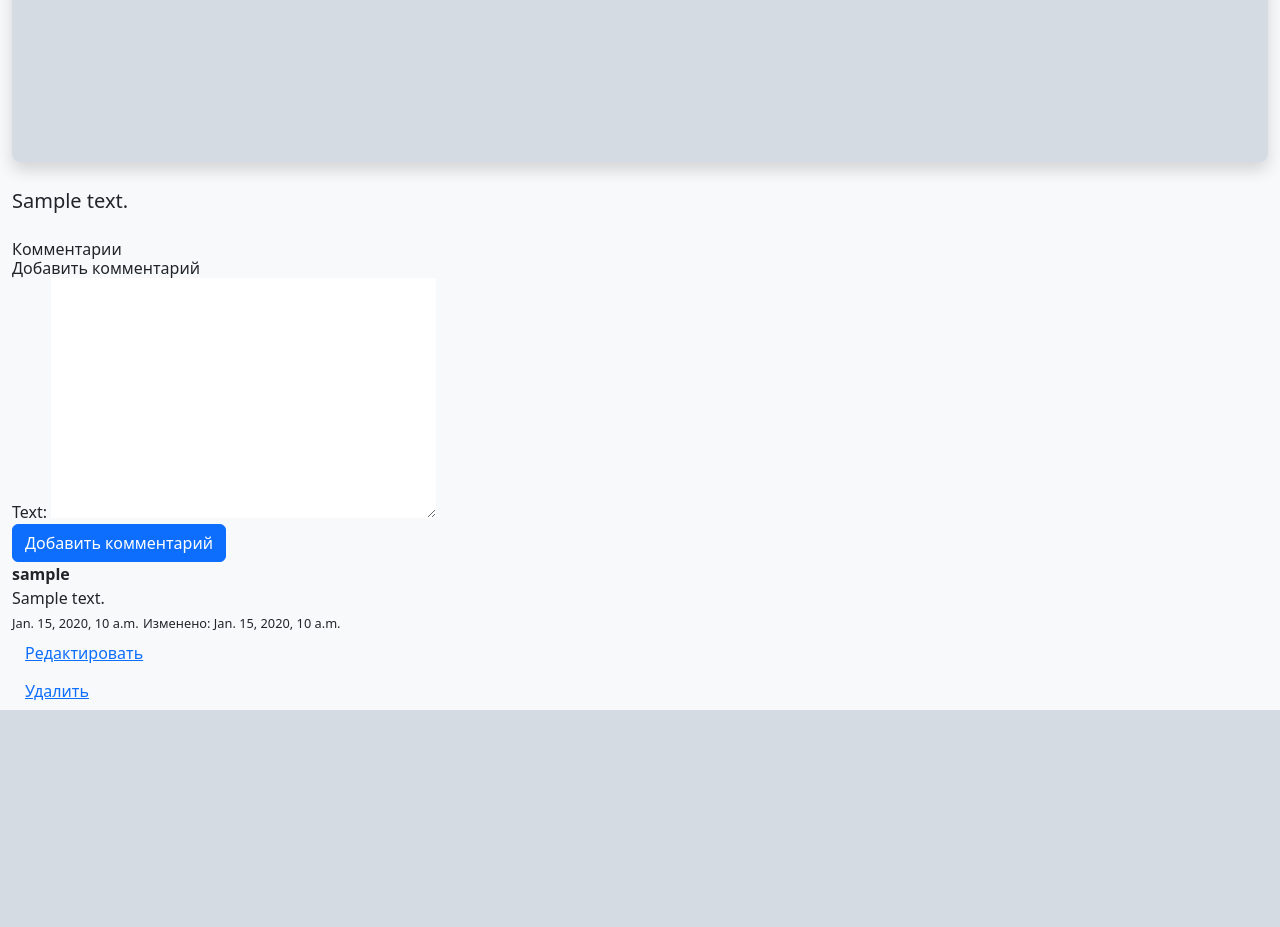
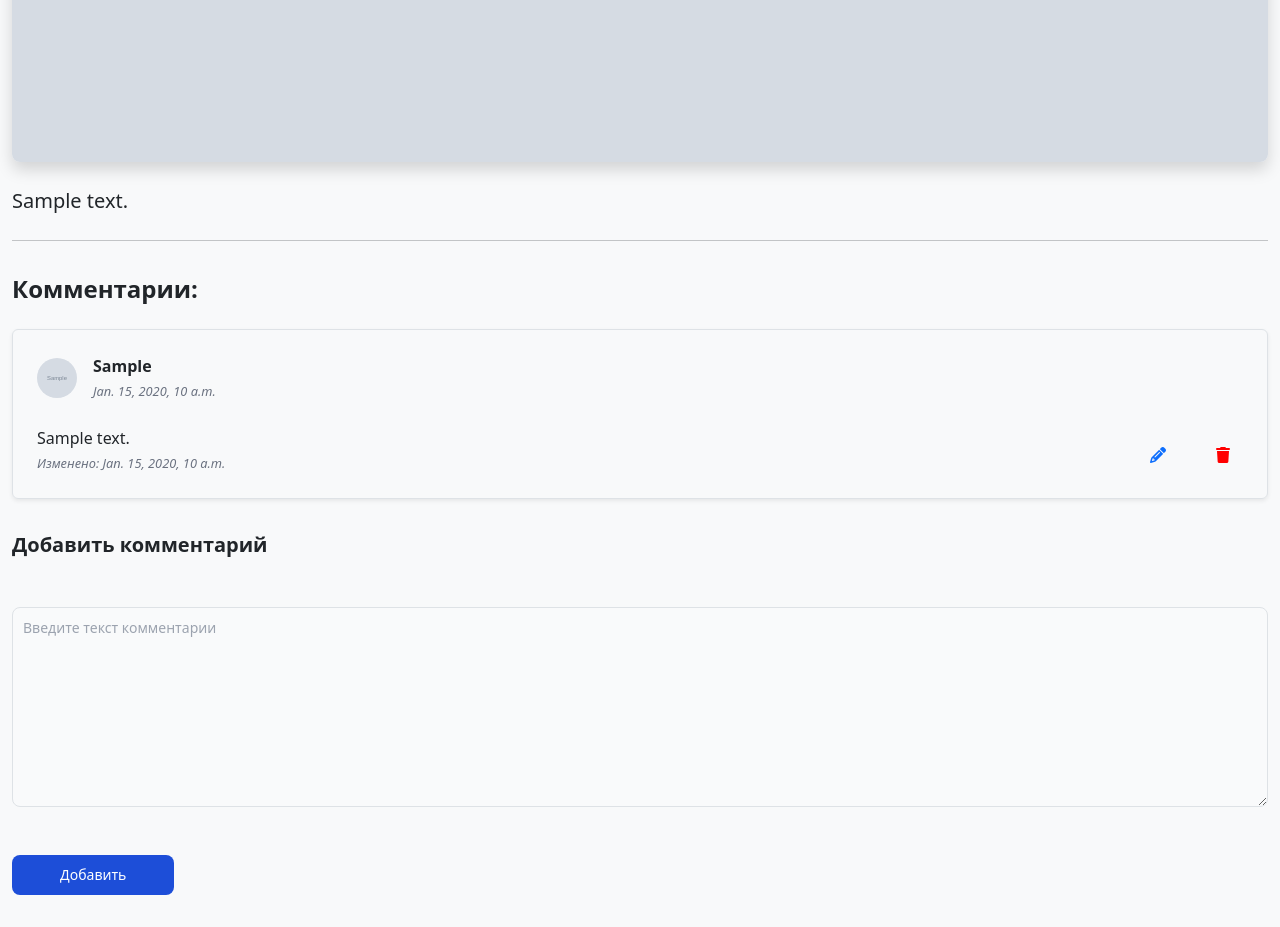
Before and after one commit to aliquis22/pythonPlatform, a Django app: a page that uses articles/templates/articles/article_detail.html in a window 1280 px wide. Shown: the part 1042-1969 px from the top of the page. Before the commit the page ends 1752 px from the top, so only its background shows below. Run offline with Django 3.2, Linux system fonts and the light colour scheme; a user stored in the database is signed in; tables that the repository leaves empty hold one stand-in row (values such as "Sample post"); grey boxes marked "Sample" are stand-in pictures; some libraries are stand-ins or nearby versions.

Commit message:
Styled comments section in articels detail page

```diff
--- a/articles/forms.py
+++ b/articles/forms.py
@@ -1,5 +1,6 @@
 from .models import Article
 from django.forms import ModelForm, Textarea, TextInput, FileInput
+
 
 class ArticleForm(ModelForm):
     class Meta:
--- a/articles/templates/articles/article_detail.html
+++ b/articles/templates/articles/article_detail.html
@@ -24,44 +24,70 @@
           <p class="lead">{{ article.text }}</p>
       </article>
 </div>
-<div>
-    <h2>Комментарии</h2>
-    {% if user.is_authenticated %}
-    <h1>Добавить комментарий</h1>
-    <form method="post">
-        {% csrf_token %}
-        {{ form.as_p }}
-        <button type="submit" class="btn btn-primary">Добавить комментарий</button>
-    </form>
-    {% else %}
-        <p>Пожалуйста, <a href="{% url 'login' %}">войдите в систему</a>, чтобы добавить комментарий.</p>
-    {% endif %}
+<hr>
+<div class="my-8">
+    <h2 class="text-2xl font-bold">Комментарии:</h2>
      <div>
         {% for comment in comments %}
+            <div class="border p-4 my-4 rounded shadow-sm">
                 <div>
-                <strong>{{ comment.author.username }}</strong>
+                    <div class="mb-4 flex items-center">
+                        <img class="w-10 h-10 rounded-full mr-4" src="{{ comment.author.userprofile.photo.url }}" alt="Avatar of Jonathan Reinink">
+                        <div>
+                            <p class="font-bold">{{ comment.author.username|title }}</p>
+                            <small class="text-gray-500 italic">{{ comment.created_date }}</small>
+                        </div>
+                    </div>
+                    <div class="flex justify-between items-end">
+                        <div>
                             <p>{{ comment.text }}</p>
-                <small>{{ comment.created_date }}</small>
+
                             {% if comment.updated_date %}
-                    <small>Изменено: {{ comment.updated_date }}</small>
+                                <small class="text-gray-500 italic">Изменено: {{ comment.updated_date }}</small>
                             {% endif %}
+                        </div>
+                        <div class="flex gap-4">
                             {% if comment.author == user %}
                                 <form method="post" action="{% url 'articles:edit_comment' comment.id %}">
                                     {% csrf_token %}
                                     <input type="hidden" name="comment_id" value="{{ comment.id }}">
-                        <button type="submit" class="btn btn-link">Редактировать</button>
+                                    <button type="submit" class="btn btn-link"><i class="fa fa-pencil" aria-hidden="true"></i></button>
                                 </form>
                                 <form method="post" action="{% url 'articles:delete_comment' comment.id %}">
                                     {% csrf_token %}
                                     <input type="hidden" name="comment_id" value="{{ comment.id }}">
-                        <button type="submit" class="btn btn-link">Удалить</button>
+                                    <button type="submit" class="btn btn-link"><i class="fa fa-trash" style="color: red;" aria-hidden="true"></i></button>
                                 </form>
                             {% endif %}
+                        </div>
+                    </div>
+                </div>
             </div>
         {% empty %}
             <p>Нет комментариев</p>
         {% endfor %}
     </div>
+
+    <div class="mt-8">
+        {% if user.is_authenticated %}
+            <h3 class="text-xl font-bold">Добавить комментарий</h3>
+            <form method="post">
+                {% csrf_token %}
+                <div class="my-5">
+                    {{ form.text }}
+                </div>
+                <button type="submit"
+                    class="text-white bg-blue-700 hover:bg-blue-800 focus:ring-4 focus:outline-none focus:ring-blue-300 font-medium rounded-lg text-sm w-full sm:w-auto px-5 py-2.5 text-center dark:bg-blue-600 dark:hover:bg-blue-700 dark:focus:ring-blue-800">
+                    Добавить
+                </button>
+            </form>
+        {% else %}
+            <div class="bg-blue-100 border-t border-b border-blue-500 text-blue-700 px-4 py-3" role="alert">
+              <p class="font-bold">Информационное сообщение</p>
+              <p class="text-sm">Пожалуйста, <a href="{% url 'login' %}" class="font-bold underline">войдите в систему</a>, чтобы добавить комментарий.</p>
+            </div>
+        {% endif %}
+    </div>
 </div>
 
 {% endblock %}
--- a/articles/views.py
+++ b/articles/views.py
@@ -8,12 +8,13 @@ from django.utils import timezone
 from datetime import datetime, timedelta
 from django.db.models import Count
 
+
 # Create your views here.
 def index(request):
     articles = Article.objects.all()
     most_viewed_articles = Article.objects.annotate(views_count=Count('articleviews')).order_by(
         '-articleviews__views_count')[:5]
-    return render(request, 'index.html', {'articles':articles, 'most_viewed_articles': most_viewed_articles})
+    return render(request, 'index.html', {'articles': articles, 'most_viewed_articles': most_viewed_articles})
 
 
 @login_required
@@ -34,7 +35,7 @@ def create(request):
 def article_detail(request, id, slug):
     article = get_object_or_404(Article, id=id, slug=slug)
     article_views, created = ArticleViews.objects.get_or_create(article=article)
-    if request.user not in article_views.viewed_by_users.all():
+    if request.user.is_authenticated and request.user not in article_views.viewed_by_users.all():
         article_views.views_count += 1
         article_views.viewed_by_users.add(request.user)
         article_views.save()
@@ -65,7 +66,9 @@ def article_detail(request, id, slug):
         comment = get_object_or_404(Comment, id=comment_id, author=request.user)
         comment.delete()
         return redirect('articles:article_detail', id=article.id, slug=article.slug)
-    return render(request, 'articles/article_detail.html', {'article': article, 'form': form, 'comments': comments, 'article_views':article_views})
+    return render(request, 'articles/article_detail.html',
+                  {'article': article, 'form': form, 'comments': comments, 'article_views': article_views})
+
 
 @login_required
 def edit_comment(request, comment_id):
--- a/comments/forms.py
+++ b/comments/forms.py
@@ -1,7 +1,14 @@
 from django import forms
+from django.forms import Textarea
 from .models import Comment
+
 
 class CommentForm(forms.ModelForm):
     class Meta:
         model = Comment
         fields = ('text',)
+        widgets = {
+            "text": Textarea(attrs={
+                'class': 'block p-2.5 w-full text-sm text-gray-900 bg-gray-50 rounded-lg border border-gray-300 focus:ring-blue-500 focus:border-blue-500',
+                'placeholder': 'Введите текст комментарии', 'style': 'width: 100%; height: 200px;'}),
+        }
```
Lines whose indentation alone changed are shown as unchanged.
